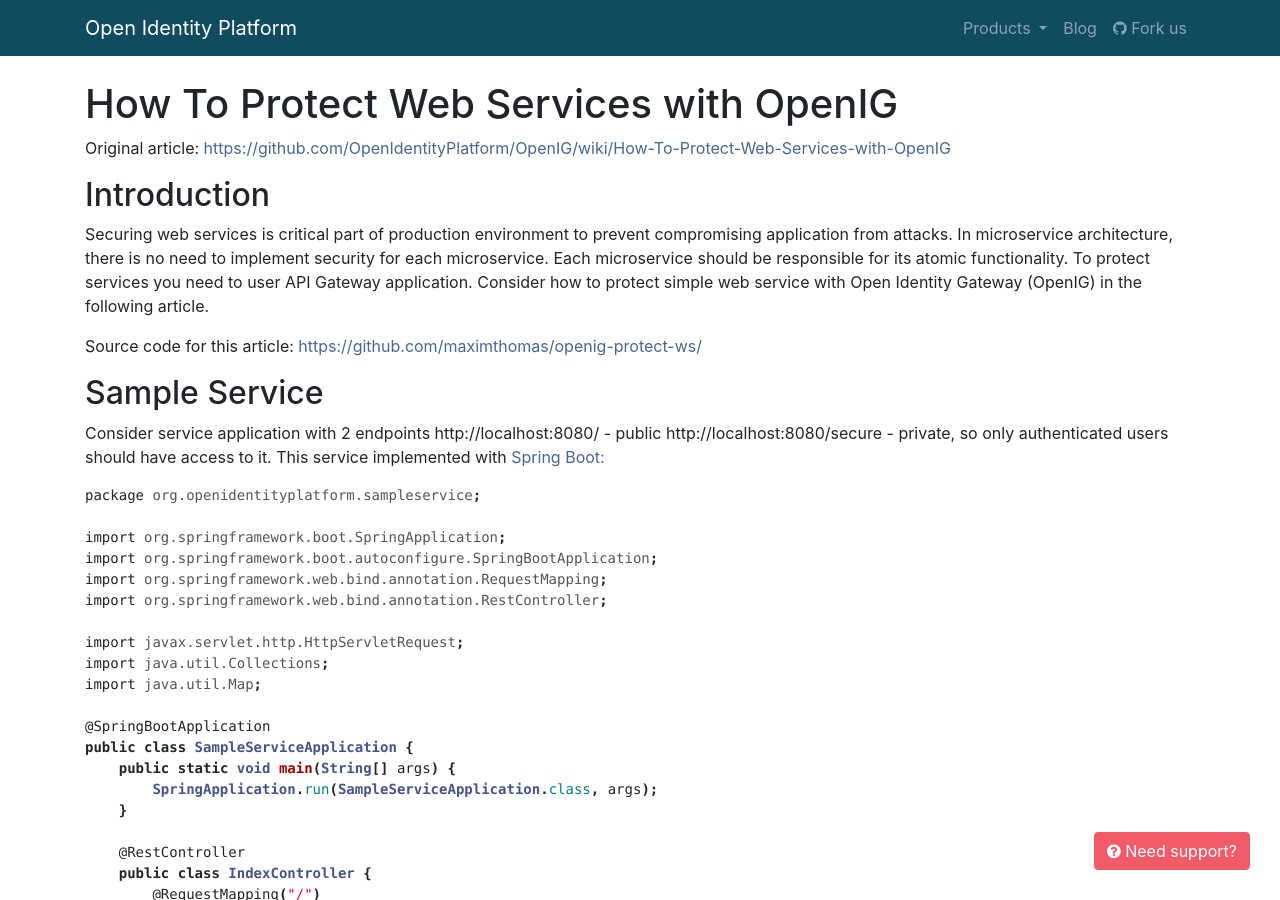
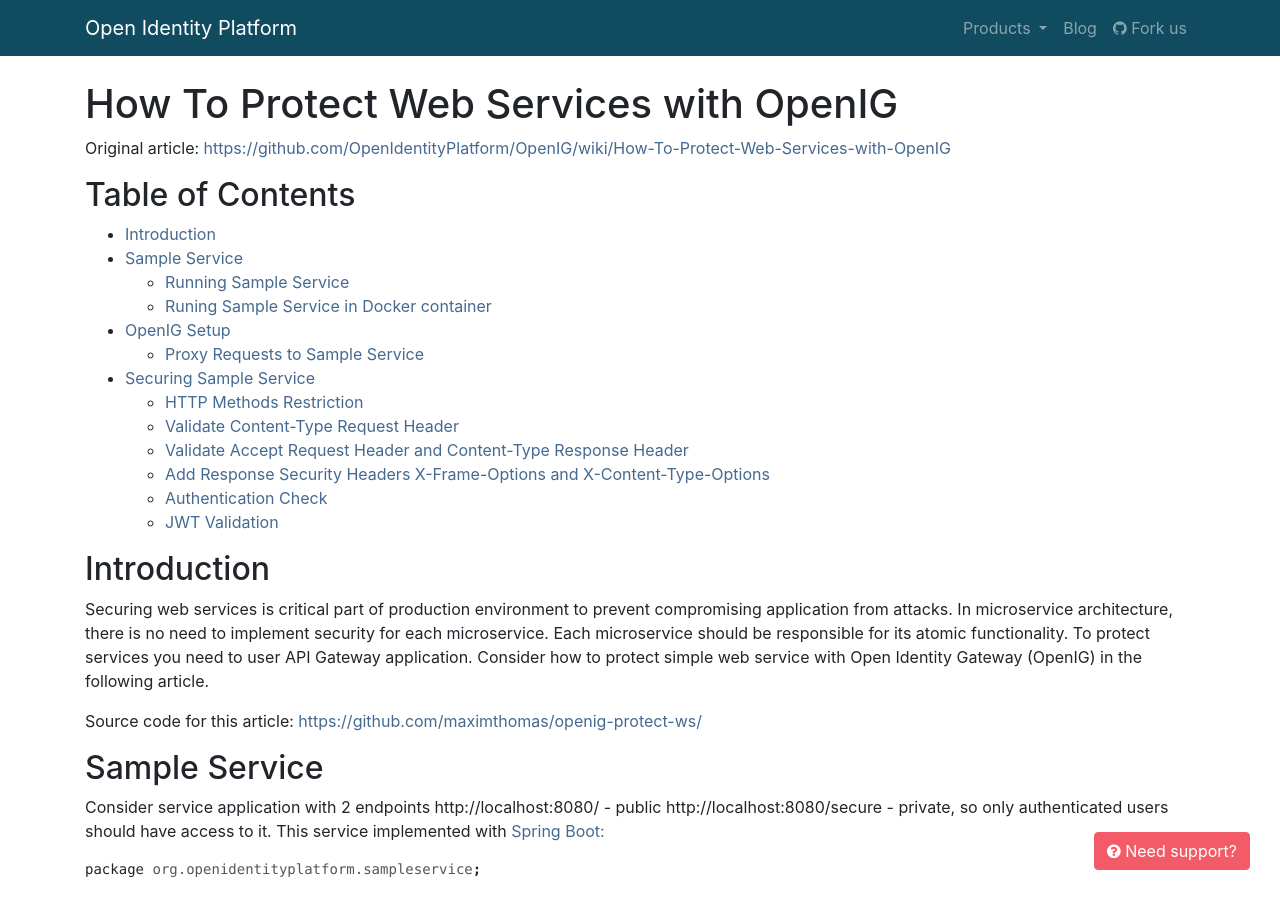
Before and after one commit to OpenIdentityPlatform/OpenIdentityPlatform.org, a Jekyll site: the page built from blog/How-To-Protect-Web-Services-with-OpenIG.md, in a window 1280 px wide and 900 px high. Built offline with Jekyll 4.4.1, drawn with Linux system fonts in a browser that asks for light colours; our own code applies the rules of GitHub Pages for plain Markdown files.

Commit message:
add table of contents to articles

```diff
--- a/blog/How-To-Protect-Web-Services-with-OpenIG.md
+++ b/blog/How-To-Protect-Web-Services-with-OpenIG.md
@@ -9,6 +9,22 @@
 # How To Protect Web Services with OpenIG
 
 Original article: [https://github.com/OpenIdentityPlatform/OpenIG/wiki/How-To-Protect-Web-Services-with-OpenIG](https://github.com/OpenIdentityPlatform/OpenIG/wiki/How-To-Protect-Web-Services-with-OpenIG)
+
+## Table of Contents
+
+- [Introduction](#introduction)
+- [Sample Service](#sample-service)
+  * [Running Sample Service](#running-sample-service)
+  * [Runing Sample Service in Docker container](#runing-sample-service-in-docker-container)
+- [OpenIG Setup](#openig-setup)
+  * [Proxy Requests to Sample Service](#proxy-requests-to-sample-service)
+- [Securing Sample Service](#securing-sample-service)
+  * [HTTP Methods Restriction](#http-methods-restriction)
+  * [Validate Content-Type Request Header](#validate-content-type-request-header)
+  * [Validate Accept Request Header and Content-Type Response Header](#validate-accept-request-header-and-content-type-response-header)
+  * [Add Response Security Headers X-Frame-Options and X-Content-Type-Options](#add-response-security-headers-x-frame-options-and-x-content-type-options)
+  * [Authentication Check](#authentication-check)
+  * [JWT Validation](#jwt-validation)
 
 
 ## Introduction
```
Also changed, not shown: blog/How-to-Setup-WebAuthn-Authentication-in-OpenAM.md (+11 -0 lines), blog/How-to-Use-Apache-Cassandra-as-User-DataStore-in-OpenAM.md (+9 -0 lines).
